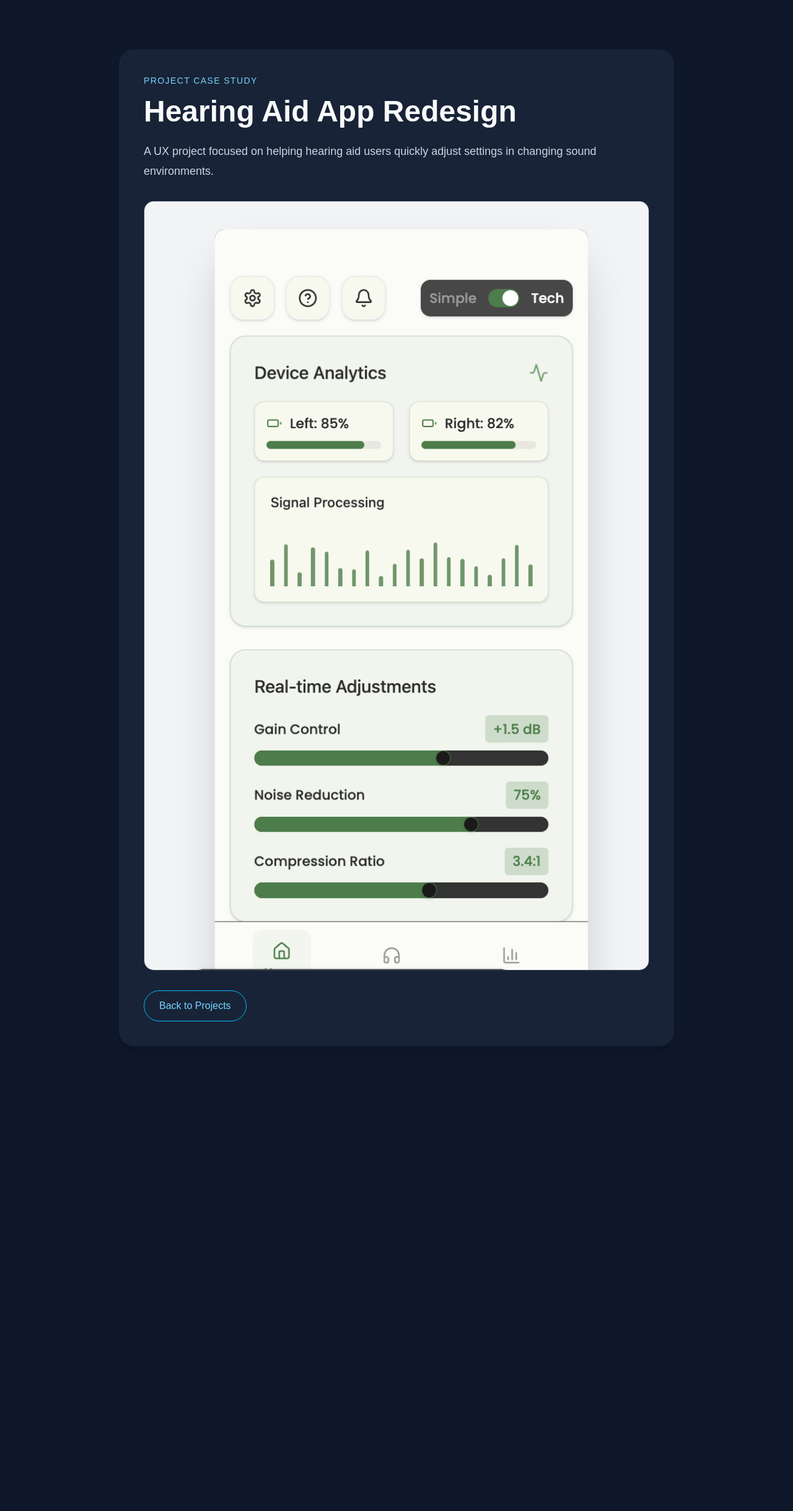
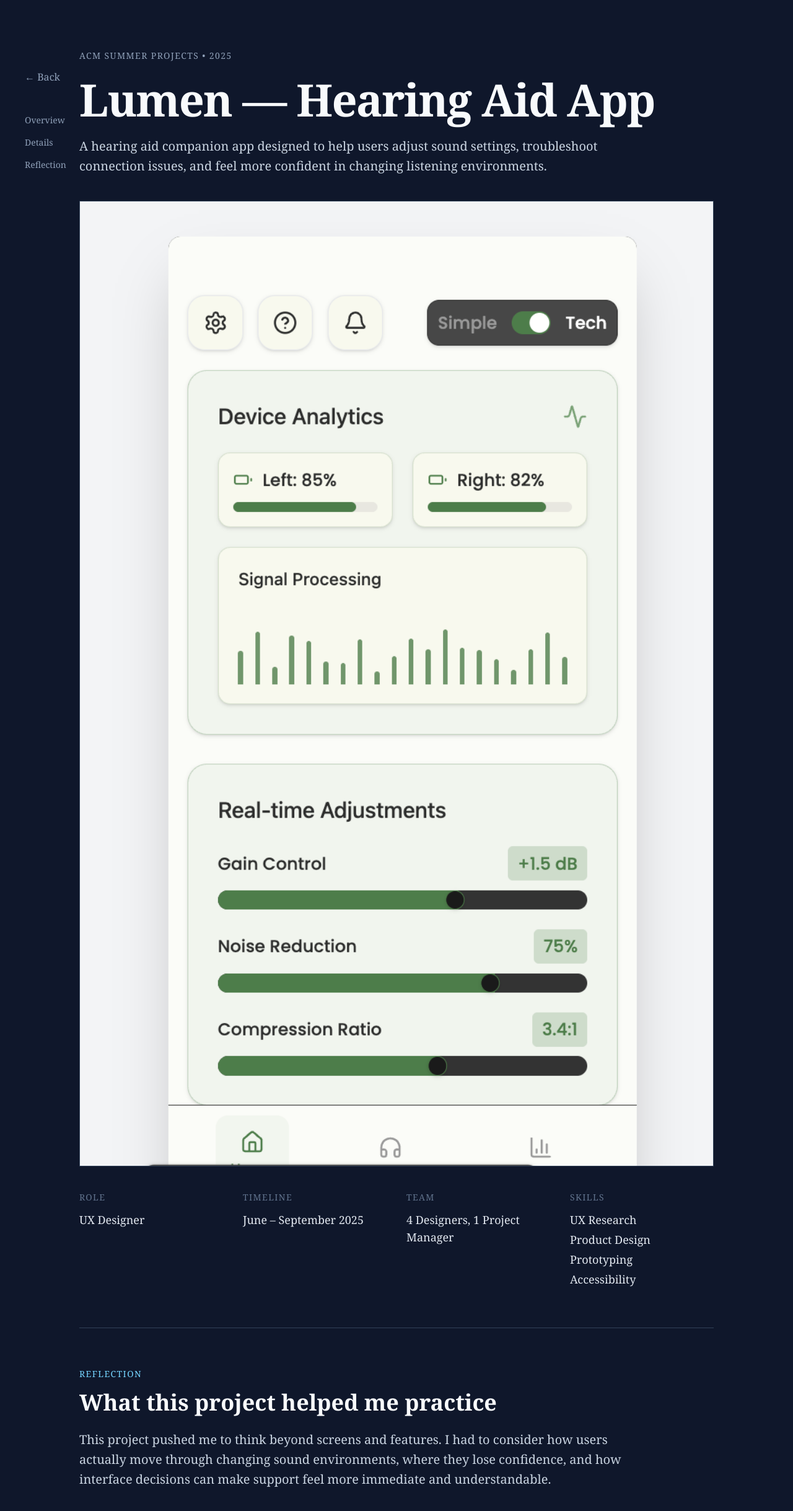
Before and after one commit to Jaibroo/J-Portfolio, a Next.js app: page /J-Portfolio/projects/hearing-aid-app/ in a window 1280 px wide. Shown: the top 2438 px of the page at 62% size. Before the commit the page ends 1768 px from the top, so only its background shows below. Built offline with nearby package versions, Linux system fonts and the light colour scheme.

Commit message:
Update project case study pages

```diff
--- a/app/projects/[slug]/page.tsx
+++ b/app/projects/[slug]/page.tsx
@@ -3,36 +3,61 @@
 
 const projectData = {
   "hearing-aid-app": {
-    title: "Hearing Aid App Redesign",
+    eyebrow: "ACM Summer Projects • 2025",
+    title: "Lumen — Hearing Aid App",
     description:
-      "A UX project focused on helping hearing aid users quickly adjust settings in changing sound environments.",
+      "A hearing aid companion app designed to help users adjust sound settings, troubleshoot connection issues, and feel more confident in changing listening environments.",
     image: "/J-Portfolio/hearing-aid.png",
+    role: "UX Designer",
+    timeline: "June – September 2025",
+    team: "4 Designers, 1 Project Manager",
+    skills: ["UX Research", "Product Design", "Prototyping", "Accessibility"],
   },
 
   "smart-home-dashboard": {
-    title: "Smart Home Dashboard Redesign",
+    eyebrow: "COGS 125 • 2025",
+    title: "Smart Home Dashboard",
     description:
-      "A redesign that organizes smart home devices by room so users can find and control devices faster.",
+      "A dashboard redesign that organizes smart home devices by room so users can find and control devices faster.",
     image: "/J-Portfolio/smart-home.png",
+    role: "UX Designer",
+    timeline: "Spring 2025",
+    team: "Individual Project",
+    skills: ["Interface Design", "Information Architecture", "Prototyping"],
   },
 
   "jit-website-audit": {
+    eyebrow: "Design for America • 2026",
     title: "JIT Website Audit",
     description:
-      "A website audit focused on helping young adults find resources more easily.",
+      "A website audit focused on helping young adults find youth resources more easily through clearer navigation and mobile-first recommendations.",
     image: "/J-Portfolio/jit-website.png",
+    role: "Web Designer",
+    timeline: "January – March 2026",
+    team: "Design for America UCSD",
+    skills: ["Website Audit", "UX Research", "Accessibility", "Mobile Design"],
   },
 
   "multi-scale-hearing-interface": {
+    eyebrow: "COGS 125 • 2025",
     title: "Multi-Scale Hearing Interface",
     description:
       "A project exploring how hearing aid support changes across inch, foot, and yard-scale interfaces.",
+    role: "UX Designer",
+    timeline: "Spring 2025",
+    team: "Individual Project",
+    skills: ["Multi-Scale Design", "Interaction Design", "Prototyping"],
   },
 
   "portfolio-scroll-reveal": {
+    eyebrow: "Next.js Interaction Study • 2025",
     title: "Portfolio Scroll Reveal",
     description:
       "A Next.js interaction study recreating a scroll-based reveal effect inspired by portfolio websites.",
+    role: "Designer + Developer",
+    timeline: "Spring 2025",
+    team: "Individual Project",
+    skills: ["Next.js", "React", "Interaction Design"],
   },
 };
 
@@ -48,12 +73,11 @@
   params: Promise<{ slug: string }>;
 }) {
   const { slug } = await params;
-
   const project = projectData[slug as keyof typeof projectData];
 
   if (!project) {
     return (
-      <main className="min-h-screen bg-slate-900 p-10 text-white">
+      <main className="min-h-screen bg-slate-900 p-10 font-[Calluna,Georgia,serif] text-white">
         <h1 className="text-3xl font-bold">Project not found</h1>
 
         <Link className="mt-6 inline-block underline" href="/projects">
@@ -64,22 +88,45 @@
   }
 
   return (
-    <main className="min-h-screen bg-slate-900 px-10 py-20 text-white">
-      <section className="mx-auto max-w-4xl rounded-3xl bg-slate-800/70 p-10 shadow-xl">
-        <p className="text-sm uppercase tracking-widest text-sky-300">
-          Project Case Study
+    <main className="min-h-screen bg-slate-900 px-10 py-20 font-[Calluna,Georgia,serif] text-white">
+      {/* LEFT SIDE NAV */}
+      <aside className="fixed left-10 top-28 hidden text-slate-400 lg:block">
+        <Link href="/J-Portfolio/" className="hover:text-sky-300">
+          ← Back
+        </Link>
+
+        <nav className="mt-12 flex flex-col gap-4 text-sm">
+          <a href="#overview" className="hover:text-sky-300">
+            Overview
+          </a>
+          <a href="#details" className="hover:text-sky-300">
+            Details
+          </a>
+          <a href="#reflection" className="hover:text-sky-300">
+            Reflection
+          </a>
+        </nav>
+      </aside>
+
+      {/* HEADER / OVERVIEW */}
+      <section
+        id="overview"
+        className="mx-auto max-w-5xl border-b border-slate-700 pb-16"
+      >
+        <p className="text-sm uppercase tracking-widest text-slate-400">
+          {project.eyebrow}
         </p>
 
-        <h1 className="mt-4 text-5xl font-bold text-slate-50">
+        <h1 className="mt-6 text-5xl font-bold tracking-tight text-slate-50 md:text-7xl">
           {project.title}
         </h1>
 
-        <p className="mt-6 text-lg leading-8 text-slate-300">
+        <p className="mt-6 max-w-4xl text-xl leading-8 text-slate-300">
           {project.description}
         </p>
 
         {"image" in project && (
-          <div className="mt-8 overflow-hidden rounded-2xl border border-slate-700 bg-slate-900">
+          <div className="mt-10 overflow-hidden border border-slate-700 bg-slate-800">
             <Image
               src={project.image}
               alt={project.title}
@@ -90,12 +137,61 @@
           </div>
         )}
 
-        <Link
-          className="mt-8 inline-block rounded-full border border-sky-400 px-6 py-3 text-sky-300 transition hover:bg-sky-400 hover:text-slate-950"
-          href="/projects"
+        <div
+          id="details"
+          className="mt-10 grid gap-8 text-slate-300 sm:grid-cols-2 lg:grid-cols-4"
         >
-          Back to Projects
-        </Link>
+          <div>
+            <p className="text-sm uppercase tracking-widest text-slate-500">
+              Role
+            </p>
+            <p className="mt-3 text-lg text-slate-200">{project.role}</p>
+          </div>
+
+          <div>
+            <p className="text-sm uppercase tracking-widest text-slate-500">
+              Timeline
+            </p>
+            <p className="mt-3 text-lg text-slate-200">{project.timeline}</p>
+          </div>
+
+          <div>
+            <p className="text-sm uppercase tracking-widest text-slate-500">
+              Team
+            </p>
+            <p className="mt-3 text-lg text-slate-200">{project.team}</p>
+          </div>
+
+          <div>
+            <p className="text-sm uppercase tracking-widest text-slate-500">
+              Skills
+            </p>
+
+            <div className="mt-3 space-y-1 text-lg text-slate-200">
+              {project.skills.map((skill) => (
+                <p key={skill}>{skill}</p>
+              ))}
+            </div>
+          </div>
+        </div>
+      </section>
+
+      {/* REFLECTION */}
+      <section id="reflection" className="mx-auto max-w-5xl py-16">
+        <p className="text-sm uppercase tracking-widest text-sky-300">
+          Reflection
+        </p>
+
+        <h2 className="mt-4 text-4xl font-bold text-slate-50">
+          What this project helped me practice
+        </h2>
+
+        <p className="mt-6 max-w-4xl text-xl leading-8 text-slate-300">
+          This project pushed me to think beyond screens and features. I had to
+          consider how users actually move through changing sound environments,
+          where they lose confidence, and how interface decisions can make
+          support feel more immediate and understandable.
+        </p>
       </section>
     </main>
   );
```
